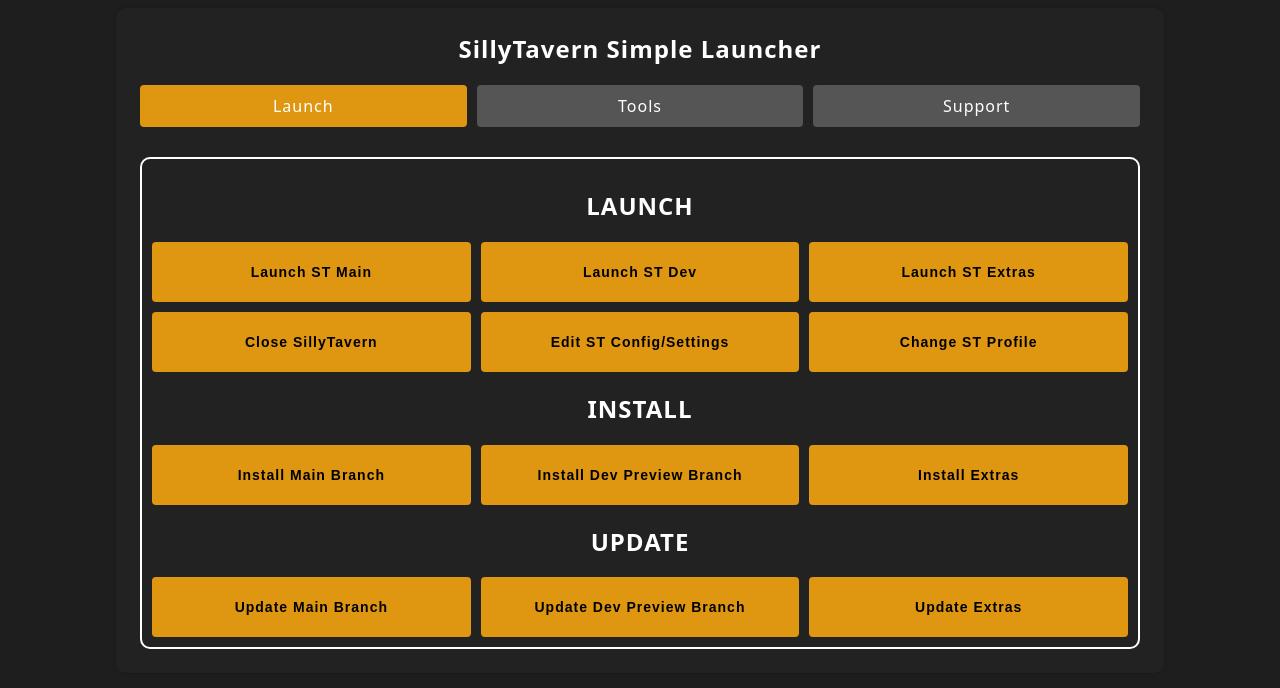
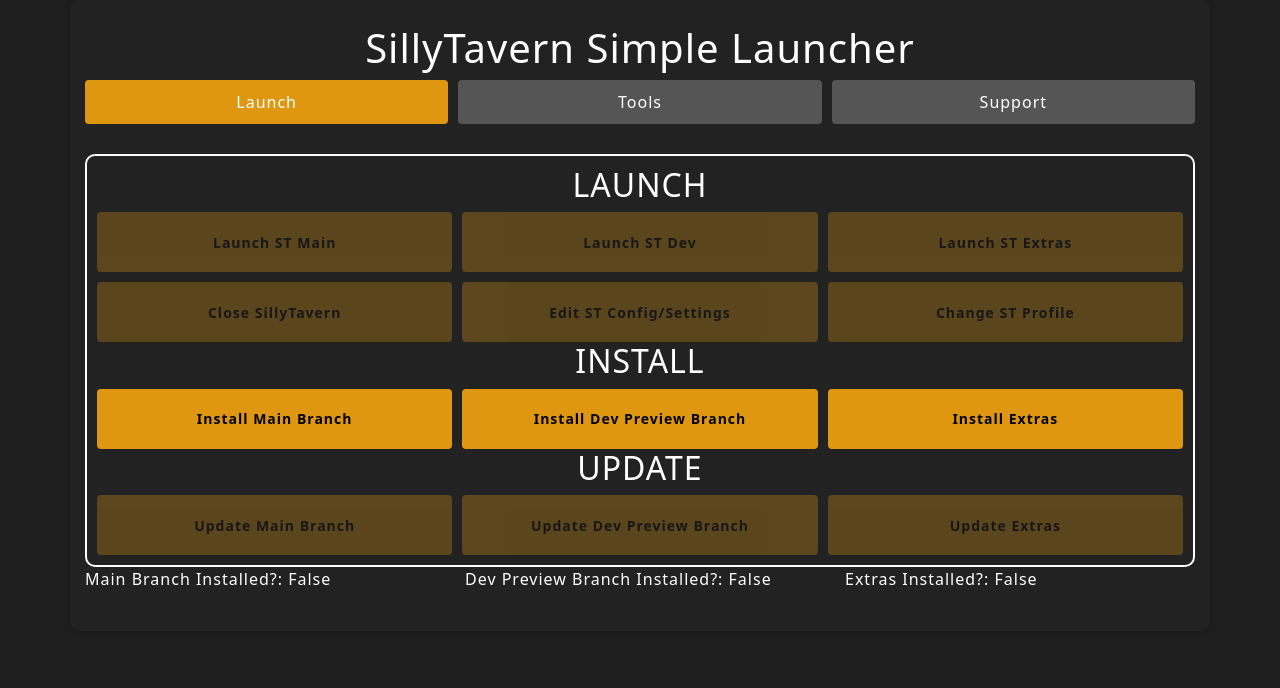
Before and after one commit to BlueprintCoding/SillyTavernSimpleLauncher, a Flask app: page / in a window 1280 px wide. Shown: the top 688 px of the page. Run offline with Flask 3, Linux system fonts and the light colour scheme; some libraries are stand-ins or nearby versions.

Commit message:
Updated UI for Loading Dialogs

```diff
--- a/app.py
+++ b/app.py
@@ -49,6 +49,27 @@ file_handler.setFormatter(formatter)
 # Add the file handler to the logger
 logger.addHandler(file_handler)
 
+# def get_external_ip():
+#     response = requests.get('https://api.ipify.org?format=json')
+#     data = response.json()
+#     ip_address = data['ip']
+#     return ip_address
+
+
+def check_repos_cloned():
+    parent_folder = os.path.abspath(os.path.join(app.root_path, ".."))
+    sillytavern_main_path = os.path.join(parent_folder, "SillyTavern-MainBranch")
+    sillytavern_dev_path = os.path.join(parent_folder, "SillyTavern-DevBranch")
+    sillytavern_extras_path = os.path.join(parent_folder, "SillyTavern-extras")
+
+    repos_cloned = {
+        'main': os.path.exists(sillytavern_main_path),
+        'dev': os.path.exists(sillytavern_dev_path),
+        'extras': os.path.exists(sillytavern_extras_path),
+    }
+
+    return repos_cloned
+
 
 def copy_instance_files(source, destination):
     public_folder = os.path.join(source, "public")
@@ -95,6 +116,23 @@ def copy_instance_files(source, destination):
 
 @app.route("/")
 def index():
+    # # Get the external IP address
+    # external_ip = get_external_ip()
+    #
+    # # Use the IP address as the unique identifier
+    # unique_id = external_ip
+    #
+    # # Construct the URL with the unique identifier as a query parameter
+    # url = f'https://sillytavernai.com/track-usage?uid={unique_id}'
+    #
+    # # Send a GET request to the URL
+    # response = requests.get(url)
+    #
+    # # Process the response if needed
+    # # ...
+    #
+    #
+
     # Check if SillyTavern MainBranch exists
     parent_folder = os.path.abspath(os.path.join(home_folder, ".."))
     sillytavern_main_path = os.path.join(parent_folder, "SillyTavern-MainBranch")
@@ -108,10 +146,11 @@ def index():
     sillytavern_extras_path = os.path.join(parent_folder, "SillyTavern-extras")
     sillytavern_extras_exists = os.path.exists(sillytavern_extras_path)
 
-    return render_template('index.html', sillytavern_main_exists=sillytavern_main_exists,
-                           sillytavern_dev_exists=sillytavern_dev_exists,
-                           sillytavern_extras_exists=sillytavern_extras_exists
-                           )
+    # Check if repositories are cloned
+    repos_cloned = check_repos_cloned()
+
+
+    return render_template('index.html', repos_cloned=repos_cloned)
 
 
 @app.route("/migrate-profile", methods=["GET"])
@@ -200,7 +239,11 @@ def launch_main():
     start_script_dir = os.path.abspath(os.path.join(home_folder, "..", branch_name))
     start_script_path = os.path.join(start_script_dir, "Start.bat")
     subprocess.Popen(start_script_path, shell=True)
-    return "Launching ST Main..."
+    app_dir = os.path.dirname(os.path.abspath(__file__))
+    # Get the port values from the config files
+    config_file_path_main = os.path.join(app_dir, '..', 'SillyTavern-MainBranch', 'config.conf')
+    port_main = parse_config_file(config_file_path_main).get('port')
+    return jsonify(message="Launching ST Main...", port=port_main)
 
 
 @app.route("/launch-dev", methods=['POST'])
@@ -209,7 +252,11 @@ def launch_dev():
     start_script_dir = os.path.abspath(os.path.join(home_folder, "..", branch_name))
     start_script_path = os.path.join(start_script_dir, "Start.bat")
     subprocess.Popen(start_script_path, shell=True)
-    return "Launching ST Dev..."
+    app_dir = os.path.dirname(os.path.abspath(__file__))
+    # Get the port values from the config files
+    config_file_path_dev = os.path.join(app_dir, '..', 'SillyTavern-DevBranch', 'config.conf')
+    port_dev = parse_config_file(config_file_path_dev).get('port')
+    return jsonify(message="Launching ST Dev...", port=port_dev)
 
 
 # List of available modules
@@ -222,22 +269,6 @@ modules = [
     "edge-tts",
     "chromadb"
 ]
-
-
-# @app.route('/configuration', methods=['GET', 'POST'])
-# def configuration():
-#     # Read the config.conf file based on the selected branch
-#     app_dir = os.path.dirname(os.path.abspath(__file__))
-#     config_file_path_main = os.path.join(app_dir, '..', 'SillyTavern-MainBranch', 'config.conf')
-#     config_file_path_dev = os.path.join(app_dir, '..', 'SillyTavern-DevBranch', 'config.conf')
-#
-#     # Parse the config.conf files and extract the default values
-#     default_values_main = parse_config_file(config_file_path_main)
-#     default_values_dev = parse_config_file(config_file_path_dev)
-#
-#     # Pass the default values to the HTML template
-#     return render_template('edit_config.html', default_values=default_values_main,
-#                            default_values_dev=default_values_dev)
 
 @app.route('/configuration', methods=['GET', 'POST'])
 def configuration():
@@ -401,7 +432,7 @@ def install_main_branch():
         # Clone SillyTavern repository
         clone_command = ["git", "clone", "https://github.com/SillyTavern/SillyTavern", "-b", "main", sillytavern_path]
         subprocess.Popen(clone_command).wait()
-        return jsonify({'message': 'SillyTavern Main Branch installed successfully.'}), 200
+        return 'SillyTavern Main Branch installed successfully.'
 
 
 @app.route("/install-dev-branch", methods=['GET', 'POST'])
@@ -418,7 +449,7 @@ def install_dev_branch():
                          sillytaverndev_path]
         subprocess.run(clone_command)
 
-        return jsonify({'message': 'SillyTavern Dev Branch installed successfully.'}), 200
+        return 'SillyTavern Dev Branch installed successfully.'
 
 
 # Define shared path/directory variables as global
@@ -455,11 +486,11 @@ def install_extras():
 
     try:
         if not sillytavern_extras_path or not venv_path:
-            return jsonify({'error': 'SillyTavern Extras path not found.'}), 500
+            return 'Error: SillyTavern Extras path not found.'
 
         if os.path.exists(sillytavern_extras_path):
             logger.info("SillyTavern-extras is already installed. Skipping clone...")
-            return jsonify({'message': 'SillyTavern Extras is already installed.'}), 200
+            return 'SillyTavern Extras is already installed.'
 
         subprocess.run(["git", "clone", "https://github.com/SillyTavern/SillyTavern-extras", sillytavern_extras_path])
 
@@ -483,7 +514,7 @@ def install_extras():
         logger.error(f"Error in install_extras function: {e}")
         logger.exception("An error occurred during installation.")
 
-        return jsonify({'error': 'An error occurred during installation.'}), 500
+        return 'An error occurred during Extras installation.'
 
 
 def start_extras(launch_extras, selected_modules, emotions_flag, listen_flag, custom_flags):
@@ -491,7 +522,7 @@ def start_extras(launch_extras, selected_modules, emotions_flag, listen_flag, cu
 
     try:
         if not sillytavern_extras_path or not venv_path:
-            return jsonify({'error': 'SillyTavern Extras path not found.'}), 500
+            return 'Error: SillyTavern Extras path not found.'
 
         if launch_extras:
             enabled_modules_arg = "--enable-modules=" + ",".join(selected_modules)
@@ -555,7 +586,7 @@ def start_extras(launch_extras, selected_modules, emotions_flag, listen_flag, cu
         logger.error(f"Error in install_extras function: {e}")
         logger.exception("An error occurred during installation.")
 
-        return jsonify({'error': 'An error occurred during installation.'}), 500
+        return 'Error: An error occurred during installation.'
 
 
 def wait_for_stable_diffusion():
--- a/static/css/style.css
+++ b/static/css/style.css
@@ -360,7 +360,14 @@ h1 {
     justify-content: left!important;
 }
 
-.disabled-button {
+button:disabled,
+button[disabled]{
   opacity: 0.3!important; /* Adjust the opacity to your desired level */
   cursor: not-allowed!important;
+
 }
+
+button:disabled:hover,
+button[disabled]:hover {
+    background-color: #DF9712;
+}
--- a/static/js/main_script.js
+++ b/static/js/main_script.js
@@ -1,3 +1,26 @@
+function waitForServerAlive(port) {
+    console.log(port);
+    fetch(`http://localhost:${port}`) // Adjust the URL to match your server's endpoint
+        .then(response => {
+            if (response.ok) {
+                console.log("Server is alive.");
+                hideLoadingSpinner();
+            } else {
+                setTimeout(() => waitForServerAlive(port), 1000); // Retry the server check after 1 second
+            }
+        })
+        .catch(error => {
+            console.log("Server is not yet alive.");
+            setTimeout(() => waitForServerAlive(port), 1000); // Retry the server check after 1 second
+        });
+}
+
+
+// // Trigger the server check after the page has finished loading
+// window.addEventListener('load', () => {
+//     waitForServerAlive();
+// });
+
 function showLoadingSpinner(message) {
     Swal.fire({
         title: '',
@@ -10,6 +33,11 @@
     });
 }
 
+
+function hideLoadingSpinner() {
+    Swal.close();
+}
+
 function disableButtons() {
     // Disable all buttonsop
     var buttons = document.getElementsByTagName("button");
@@ -19,40 +47,50 @@
 }
 
 function enableButtons() {
-            // Enable all buttons
-            var buttons = document.getElementsByTagName("button");
-            for (var i = 0; i < buttons.length; i++) {
-                buttons[i].disabled = false;
-            }
+    // Reload the index page
+    location.reload();
 }
 
 function launchMain() {
-            fetch('/launch-main', {method: 'POST'})
-                .then(response => {
-                    if (response.ok) {
+    showLoadingSpinner("Launching ST Main, please wait...");
+
+    fetch('/launch-main', { method: 'POST' })
+        .then(response => response.json())
+        .then(data => {
+            if (data.port) {
                 console.log("Launching ST Main...");
+                setTimeout(() => waitForServerAlive(data.port), 500); // Delay the server check after 1 second
             } else {
                 console.error("Failed to launch ST Main.");
+                hideLoadingSpinner();
             }
         })
         .catch(error => {
             console.error("An error occurred:", error);
+            hideLoadingSpinner();
         });
 }
 
 function launchDev() {
-            fetch('/launch-dev', {method: 'POST'})
-                .then(response => {
-                    if (response.ok) {
+    showLoadingSpinner("Launching ST Dev, please wait...");
+
+    fetch('/launch-dev', { method: 'POST' })
+        .then(response => response.json())
+        .then(data => {
+            if (data.port) {
                 console.log("Launching ST Dev...");
+                setTimeout(() => waitForServerAlive(data.port), 500); // Delay the server check after 1 second
             } else {
                 console.error("Failed to launch ST Dev.");
+                hideLoadingSpinner();
             }
         })
         .catch(error => {
             console.error("An error occurred:", error);
+            hideLoadingSpinner();
         });
 }
+
 
         function launchExtras() {
             fetch('/extras-manager', {method: 'GET'})
@@ -111,19 +149,35 @@
 function install(module) {
     disableButtons();
     showLoading();
+
     fetch('/install', {method: 'POST', body: module})
         .then(response => response.text())
         .then(message => {
-                    alert(message);
+            Swal.fire({
+                icon: 'success',
+                title: 'Installation Successful',
+                text: message,
+            }).then(() => {
       hideLoading();
             enableButtons();
+  });
+
         })
         .catch(error => {
             console.error(error);
+            Swal.fire({
+                icon: 'error',
+                title: 'Installation Failed',
+                text: 'An error occurred during installation.',
+            }).then(() => {
     hideLoading();
             enableButtons();
   });
+
+        });
 }
+
+
 // function enableButton(module) {
 //   const button = document.querySelector(`button[data-module="${module}"]`);
 //   button.removeAttribute('disabled');
--- a/templates/extras_manager.html
+++ b/templates/extras_manager.html
@@ -303,6 +303,7 @@ emotions28Checkbox.addEventListener('change', function() {
     }
 
 
+
     function goToIndex() {
         window.location.href = '/';
     }
--- a/templates/index.html
+++ b/templates/index.html
@@ -8,6 +8,19 @@
 
     <script src="https://cdn.jsdelivr.net/npm/sweetalert2@11.0.18/dist/sweetalert2.min.js"></script>
     <script src="{{ url_for('static', filename='js/main_script.js') }}"></script>
+    <link rel="stylesheet" href="https://stackpath.bootstrapcdn.com/bootstrap/4.5.2/css/bootstrap.min.css">
+
+
+<!-- Google tag (gtag.js) -->
+<script async src="https://www.googletagmanager.com/gtag/js?id=G-GB3BP9FMVW"></script>
+<script>
+  window.dataLayer = window.dataLayer || [];
+  function gtag(){dataLayer.push(arguments);}
+  gtag('js', new Date());
+
+  gtag('config', 'G-GB3BP9FMVW');
+</script>
+
 
 </head>
 <body>
@@ -40,29 +53,29 @@
     <div class="content active" id="launch">
         <div class="sub-title"><h2>Launch</h2></div>
         <div class="button-grid">
-            <button onclick="launchMain()">Launch ST Main</button>
-            <button onclick="launchDev()">Launch ST Dev</button>
-            <button onclick="launchExtras()">Launch ST Extras</button>
-            <button onclick="closeSillyTavern()">Close SillyTavern</button>
-            <button onclick="editConfig()">Edit ST Config/Settings</button>
-            <button onclick="launchProfileManager()">Change ST Profile</button>
-
-        </div>
-        <div class="sub-title"><h2>Install</h2></div>
+  <button id="launchMainBtn" onclick="launchMain()" {% if not repos_cloned.main %}disabled{% endif %}>Launch ST Main</button>
+    <button id="launchDevBtn" onclick="launchDev()" {% if not repos_cloned.dev %}disabled{% endif %}>Launch ST Dev</button>
+    <button id="launchExtrasBtn" onclick="launchExtras()" {% if not repos_cloned.extras %}disabled{% endif %}>Launch ST Extras</button>
+    <button onclick="closeSillyTavern()" {% if not repos_cloned.main and not repos_cloned.dev %}disabled{% endif %}>Close SillyTavern</button>
+    <button onclick="editConfig()" {% if not repos_cloned.main and not repos_cloned.dev %}disabled{% endif %}>Edit ST Config/Settings</button>
+    <button onclick="launchProfileManager()" {% if not repos_cloned.main and not repos_cloned.dev %}disabled{% endif %}>Change ST Profile</button>
+</div>
+            <div class="sub-title"><h2>Install</h2></div>
         <div class="button-grid">
-<button onclick="install('mainBranch')">Install Main Branch</button>
-            <button onclick="install('devBranch')">Install Dev Preview Branch</button>
-            <button onclick="disableButtons(); install('extras')">Install Extras</button>
-
+<button id="installMainBtn" onclick="install('mainBranch')" {% if repos_cloned.main %}disabled{% endif %}>Install Main Branch</button>
+<button id="installDevBtn" onclick="install('devBranch')" {% if repos_cloned.dev %}disabled{% endif %}>Install Dev Preview Branch</button>
+<button id="installExtrasBtn" onclick="disableButtons(); install('extras')" {% if repos_cloned.extras %}disabled{% endif %}>Install Extras</button>
         </div>
         <div class="sub-title"><h2>Update</h2></div>
         <div class="button-grid">
-            <button onclick="executeScript('Update SillyTavern', 'main')">Update Main Branch</button>
-            <button onclick="executeScript('Update SillyTavern', 'dev')">Update Dev Preview Branch</button>
-            <button onclick="executeScript('Update' +
-             '' +
-              ' SillyTavern', 'extras')">Update Extras</button></div>
+<button id="updateMainBtn" onclick="executeScript('Update SillyTavern', 'main')" {% if not repos_cloned.main %}disabled{% endif %}>Update Main Branch</button>
+<button id="updateDevBtn" onclick="executeScript('Update SillyTavern', 'dev')" {% if not repos_cloned.dev %}disabled{% endif %}>Update Dev Preview Branch</button>
+<button id="updateExtrasBtn" onclick="executeScript('Update SillyTavern', 'extras')" {% if not repos_cloned.extras %}disabled{% endif %}>Update Extras</button>
+
     </div>
+    </div>
+
+
 
     <div class="content" id="tools">
         <div class="sub-title"><h2>Tools</h2></div>
@@ -107,8 +120,25 @@
             </button>
         </div>
     </div>
+<div class="installed-modules">
+   <div class="row">
+  <div class="col-md-4">
+    <p>Main Branch Installed?: <span id="mainStatus">{{ repos_cloned.main }}</span></p>
+  </div>
+  <div class="col-md-4">
+    <p>Dev Preview Branch Installed?: <span id="devStatus">{{ repos_cloned.dev }}</span></p>
+  </div>
+  <div class="col-md-4">
+    <p>Extras Installed?: <span id="extrasStatus">{{ repos_cloned.extras }}</span></p>
+  </div>
 </div>
-<pre id="console-output"></pre>
+
+</div>
+
+</div>
+
+
+<!--<pre id="console-output"></pre>
   <script>
         // Function to append text to the console output
         function writeToConsole(text) {
@@ -123,6 +153,6 @@
                 writeToConsole(event.data);
             });
         }
-    </script>
+    </script>-->
 </body>
 </html>
```
Lines whose indentation alone changed are shown as unchanged.
